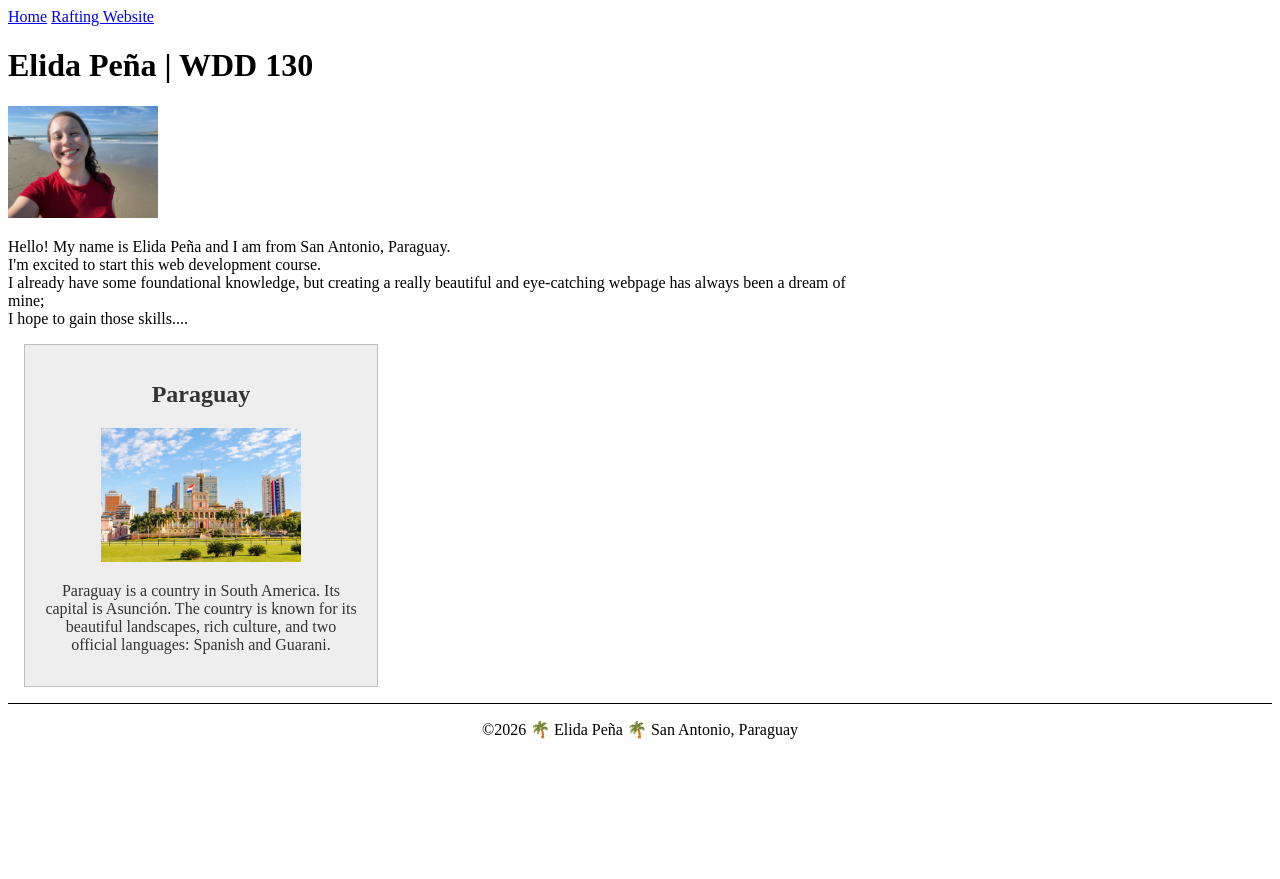
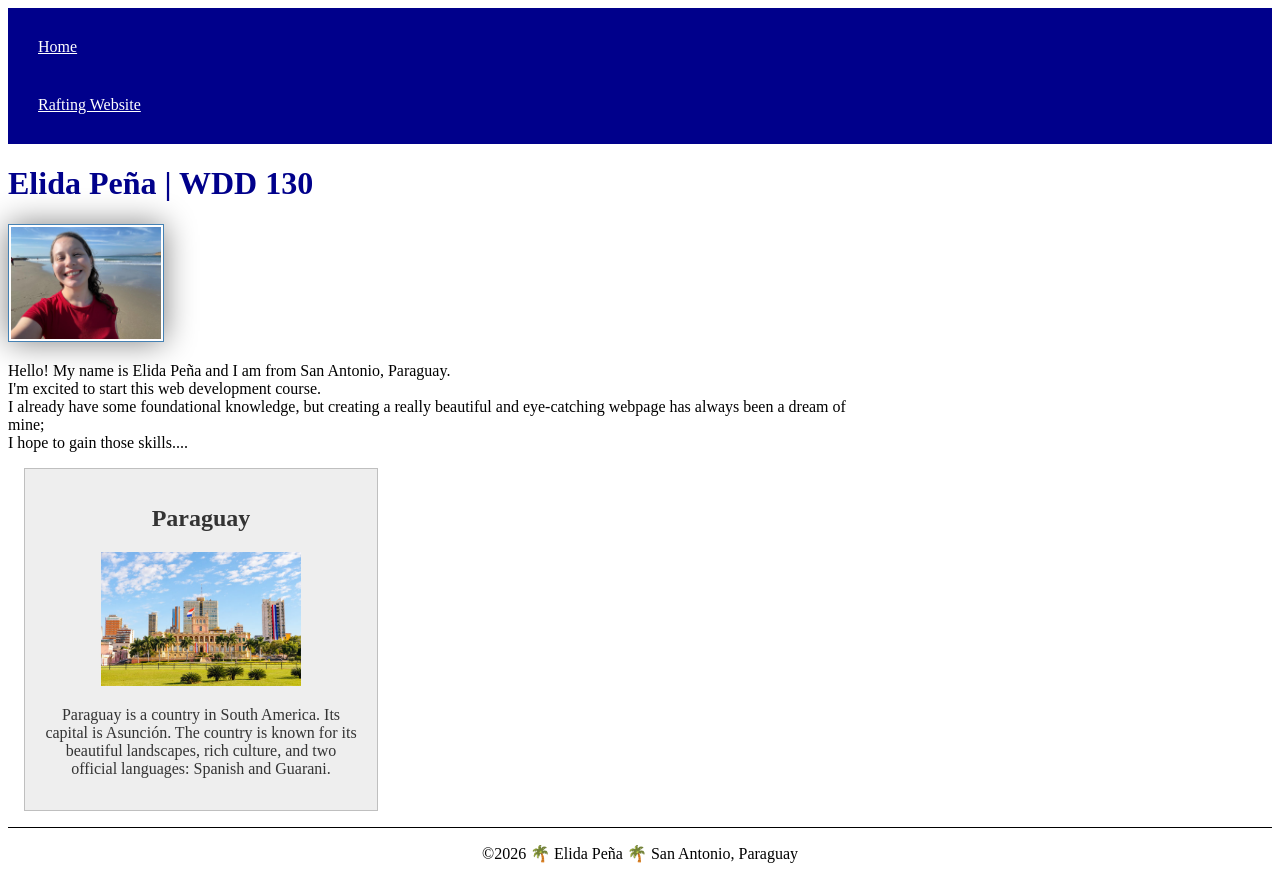
Before and after one commit to pena98elida/wdd130, a plain HTML site: page index.html in a window 1280 px wide. Before the commit the page ends 800 px from the top, so only its background shows below. Drawn offline with Linux system fonts and the light colour scheme.

Commit message:
Fix CSS styles for Week 02 homepage

```diff
--- a/styles/styles.css
+++ b/styles/styles.css
@@ -20,6 +20,9 @@ aside img {
 main img {
     width: 150px;
     height: auto;
+    border: 1px solid steelblue;
+    padding: 2px;
+    box-shadow: 0 0 30px gray;
 }
 
 p {
@@ -31,3 +34,18 @@ footer {
     border-top: 1px solid #000;
     text-align: center;
 }
+
+nav {
+    background-color: darkblue;
+    padding: 10px;
+}
+
+nav a {
+    color: white;
+    padding: 20px;
+    display: block;
+}
+
+h1 {
+    color: darkblue;
+}
```
